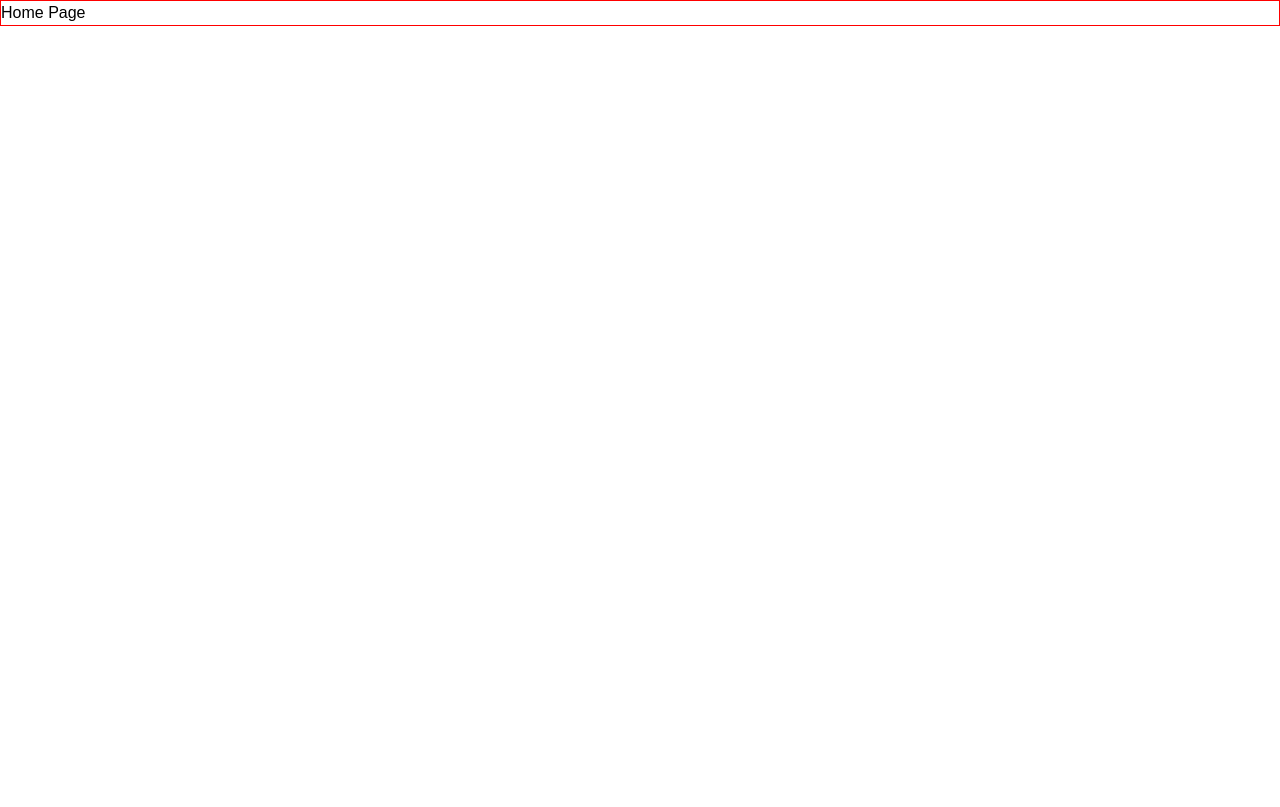
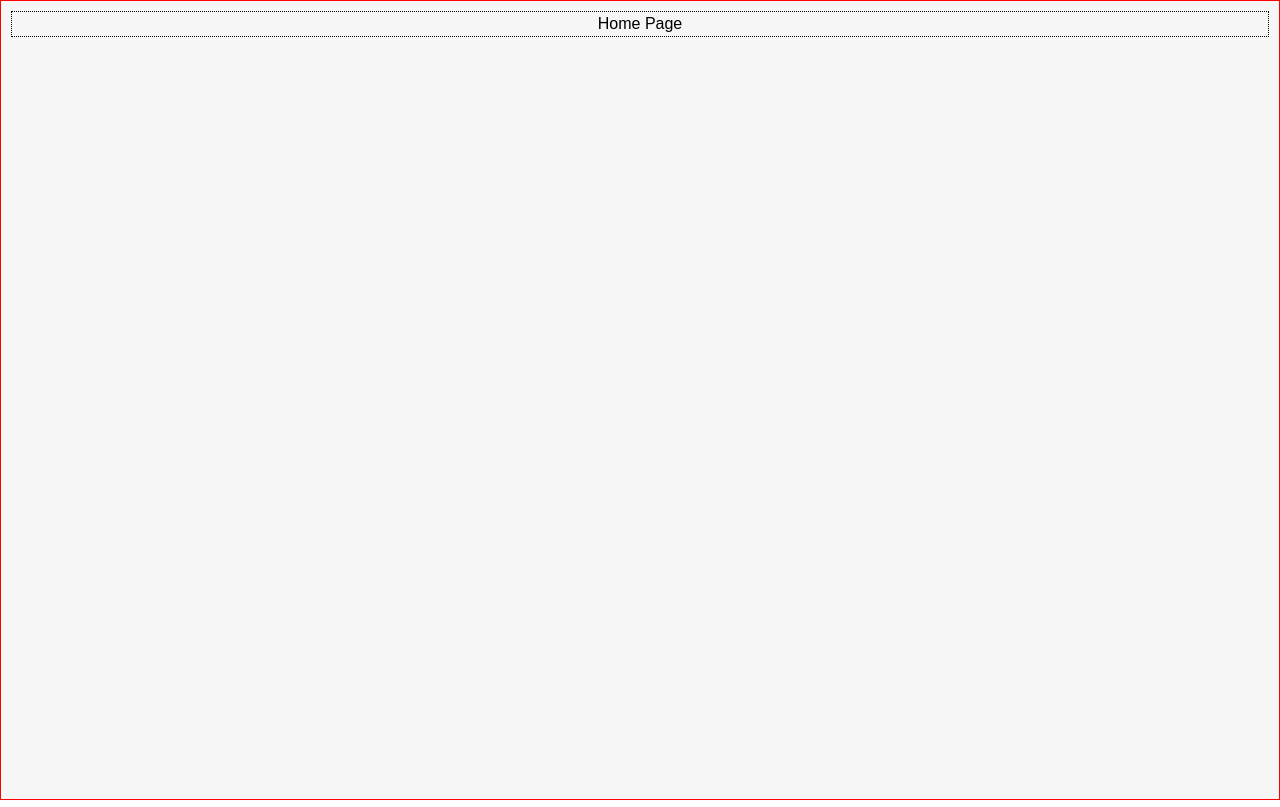
Before and after one commit to carterjbastian/typescript-webapp-starter, a React (Create React App) app: page / in a window 1280 px wide. Built offline with nearby package versions, Linux system fonts and the light colour scheme.

Commit message:
Add reactive logic and containers

```diff
--- a/src/app/App.tsx
+++ b/src/app/App.tsx
@@ -9,16 +9,55 @@ import {
   useRouteError,
   isRouteErrorResponse,
 } from 'react-router-dom';
+import { colors } from '@/shared/styles';
 
-const Container = styled.div`
+// Set up a top-level container for our entire page
+const AppContainer = styled.div`
+  display: inline-block;
+  min-width: 100vw;
+  min-height: 100vh;
   width: 100%;
   height: 100%;
+
+  background-color: ${colors.primaryWhite};
+  overflow-y: auto;
+  padding: 10px;
   border: 1px solid red;
 `;
 
-const Subcontainer = styled(Container)`
+const PageContainer = styled.div`
+  // Expand to full height and width
+  height: 100%;
+  width: 100%;
+  min-height: 100%;
+  min-width: 100%;
+
+  // Render as a flex column. Start at the top and horizontally center.
+  display: inline-flex;
+  flex-direction: column;
+  justify-content: start;
+  align-items: center;
+
+  // Relative positioning
+  position: relative;
+  border: 1px dotted black;
+`;
+
+const ReactiveContainer = styled.div`
+  height: 100%;
+  width: 100%;
+  min-height: 450px;
+  max-width: 600px;
+
+  display: flex;
+  flex-direction: column;
+  align-items: center;
+  position: relative;
+
+  margin: auto;
   border: 1px dashed blue;
 `;
+
 function BaseError() {
   const error = useRouteError();
 
@@ -49,9 +88,11 @@ const router = createBrowserRouter(
     <Route
       path="/"
       element={
-        <Container>
-          <Outlet />
-        </Container>
+        <AppContainer>
+          <PageContainer>
+            <Outlet />
+          </PageContainer>
+        </AppContainer>
       }
       errorElement={<BaseError />}
     >
@@ -59,17 +100,24 @@ const router = createBrowserRouter(
       <Route index element={<>Home Page</>} />
 
       {/* Login Page */}
-      <Route path="login" element={<>Login Page</>} />
+      <Route
+        path="login"
+        element={
+          <ReactiveContainer>
+            <>Login Page</>
+          </ReactiveContainer>
+        }
+      />
 
       {/* Dashboard Routes */}
       <Route
         path="dashboard"
         // loader={todosLoader}
         element={
-          <Subcontainer>
+          <ReactiveContainer>
             <div>Hello starter</div>
             <Outlet />
-          </Subcontainer>
+          </ReactiveContainer>
         }
       >
         <Route index element={<>Dashboard Index</>} />
--- /dev/null
+++ b/src/shared/styles.tsx
@@ -0,0 +1,6 @@
+export const colors = {
+  trueWhite: '#FFFFFF',
+  trueBlack: '#000000',
+  // Primary colors
+  primaryWhite: '#F6F6F7',
+};
```
